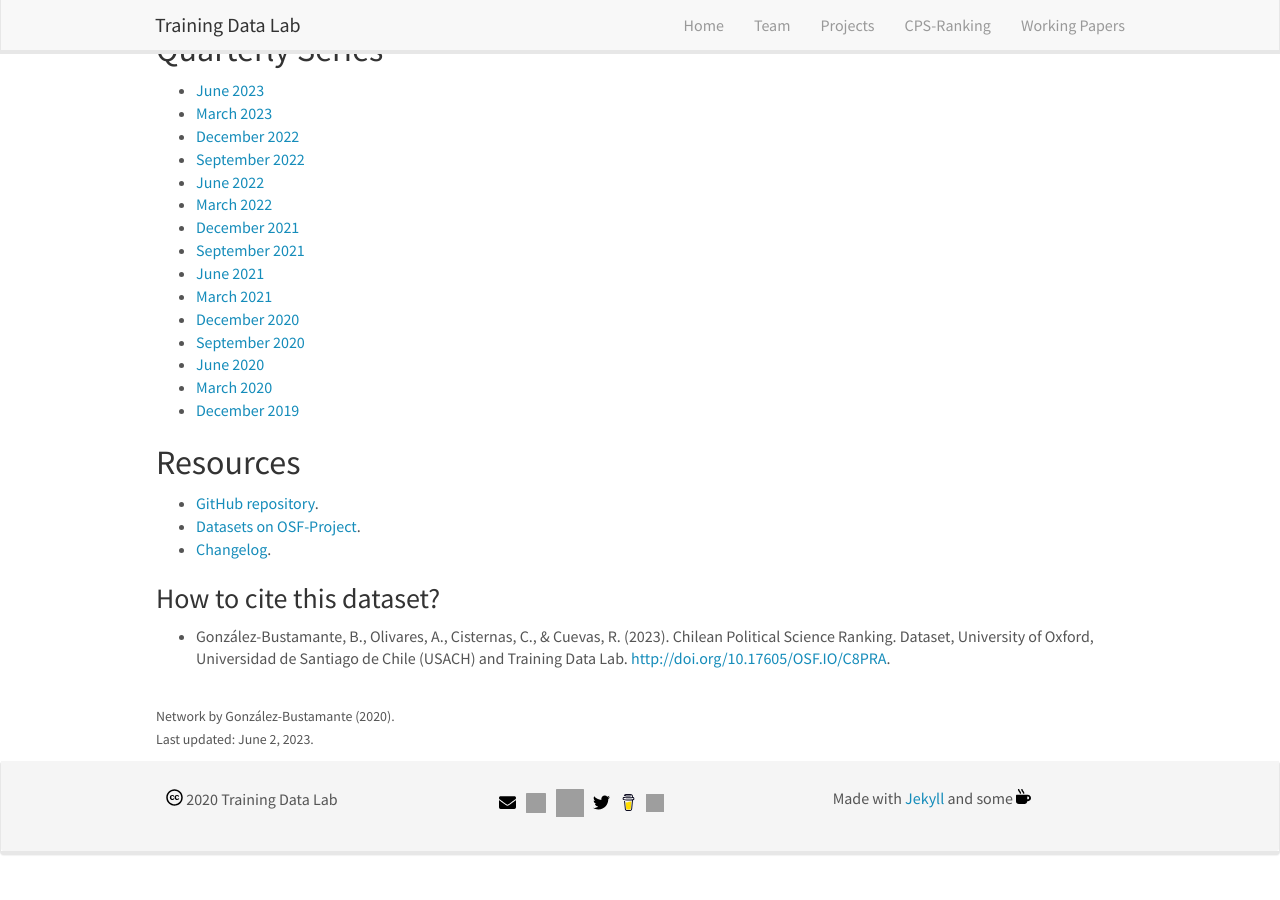
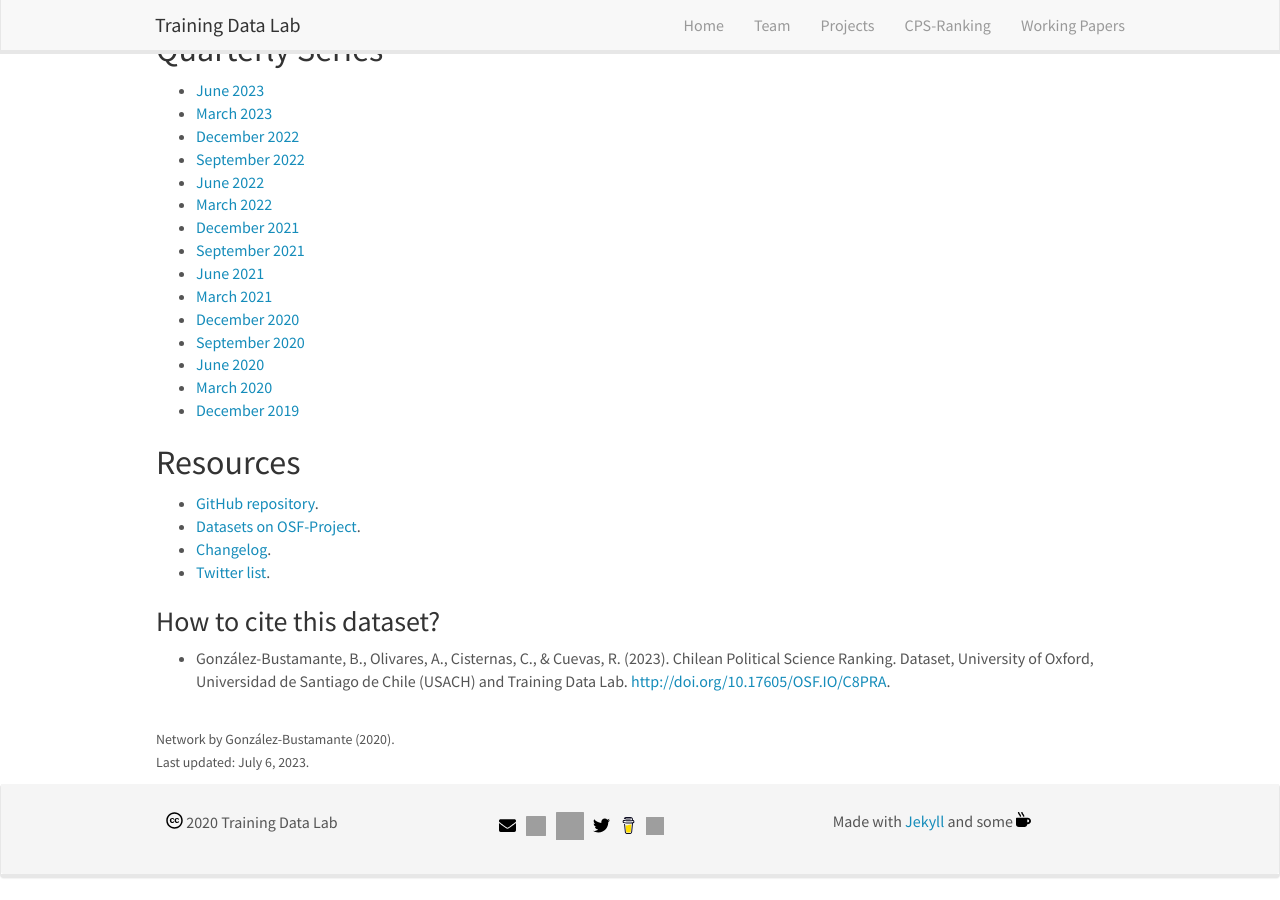
Before and after one commit to training-datalab/old-training-datalab.com, a Jekyll site: the page built from _pages/cps-ranking.md, in a window 1280 px wide and 900 px high, scrolled down 725 px. Built offline with Jekyll 4.4.1, drawn with Linux system fonts in a browser that asks for light colours; nearby versions of some CDN libraries; before the commit the page ends 1602 px from its top, so only the background shows below that.

Commit message:
Update cps-ranking.md

```diff
--- a/_pages/cps-ranking.md
+++ b/_pages/cps-ranking.md
@@ -51,6 +51,7 @@ permalink: /projects/cps-ranking
 - <a href="https://github.com/bgonzalezbustamante/CPS-Ranking" target="_blank">GitHub repository</a>.
 - <a href="http://doi.org/10.17605/OSF.IO/C8PRA" target="_blank">Datasets on OSF-Project</a>.
 - <a href="https://github.com/bgonzalezbustamante/CPS-Ranking/blob/master/CHANGELOG.md" target="_blank">Changelog</a>.
+- <a href="https://twitter.com/i/lists/1672034534907342850" target="_blank">Twitter list</a>.
 
 ### How to cite this dataset?
 
@@ -58,4 +59,4 @@ permalink: /projects/cps-ranking
 
 <br />
 <small>Network by González-Bustamante (2020).</small><br />
-<small>Last updated: June 2, 2023.</small>
+<small>Last updated: July 6, 2023.</small>
```
